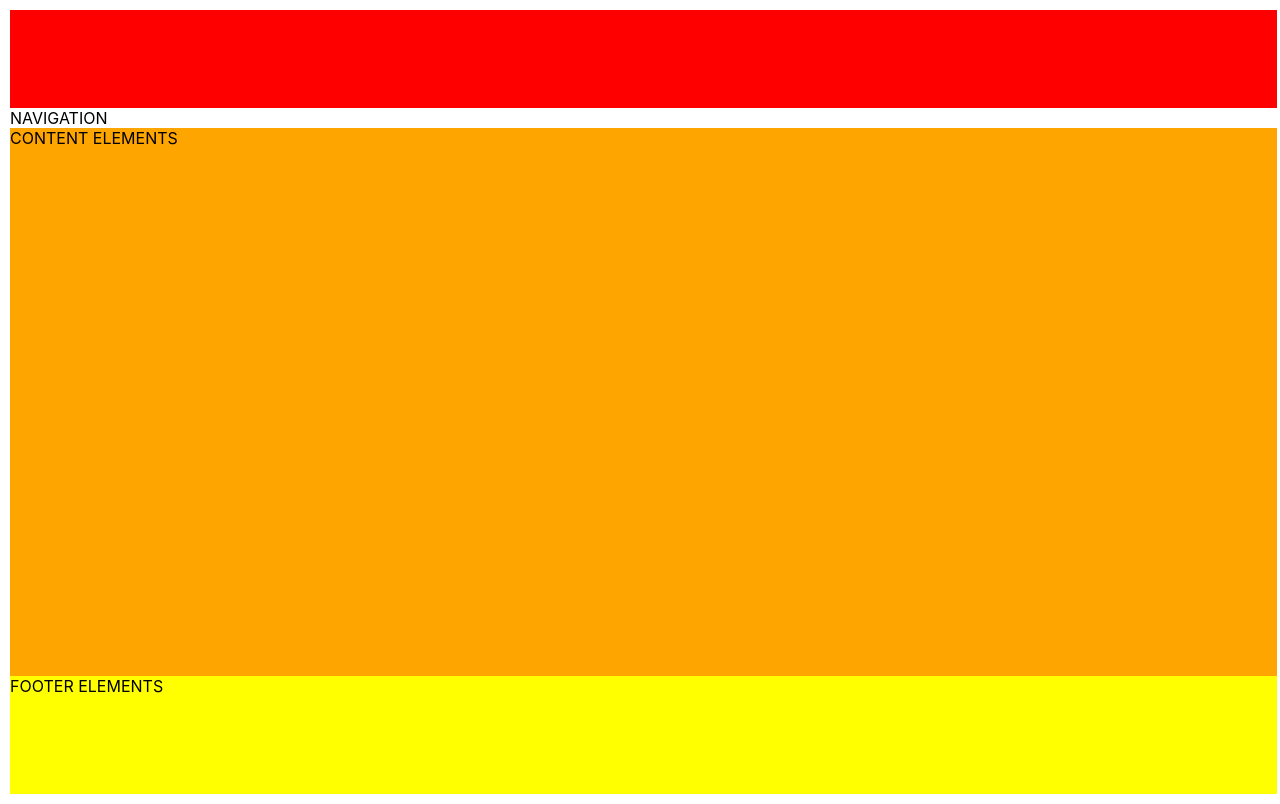
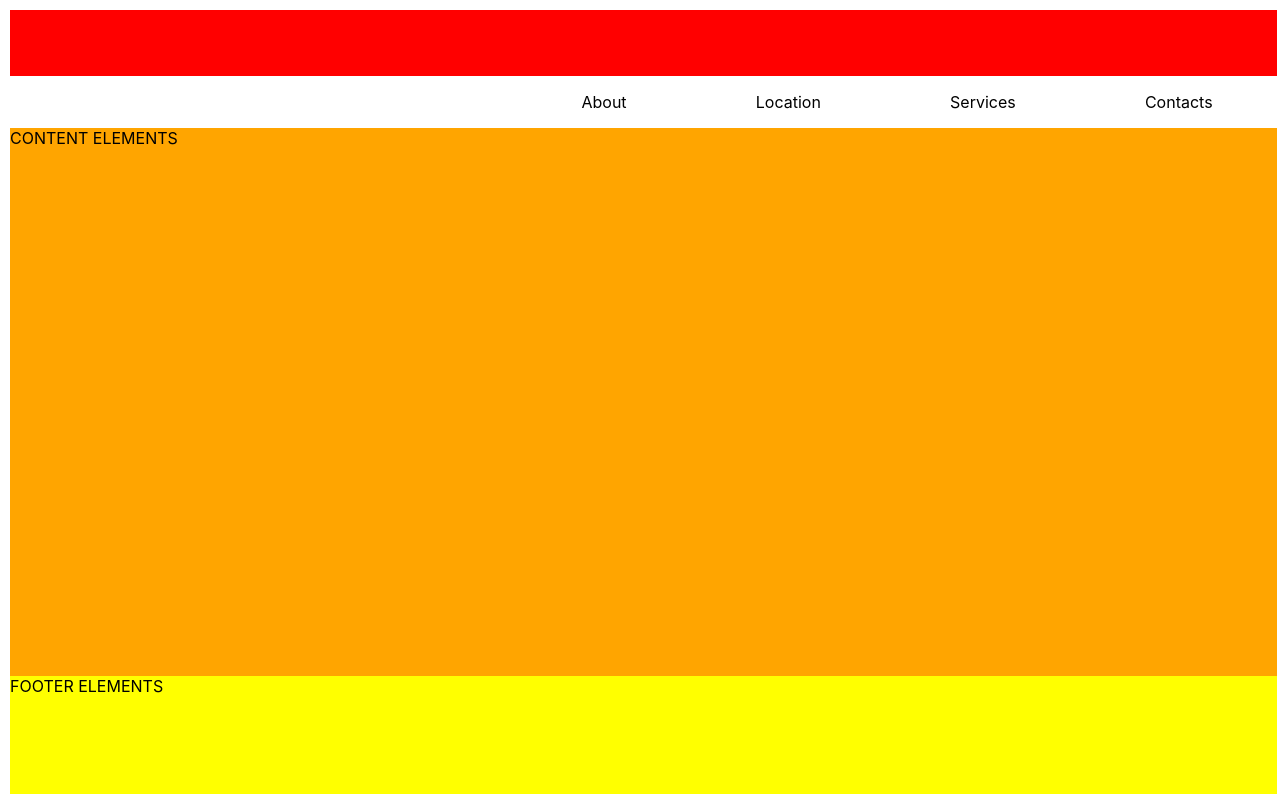
Before and after one commit to rhonvyramos/dentistry-website, a React (Create React App) app: page / in a window 1280 px wide. Built offline with nearby package versions, Linux system fonts and the light colour scheme.

Commit message:
structured navigation tabs

```diff
--- a/src/client/components/navigation/index.css
+++ b/src/client/components/navigation/index.css
@@ -1,8 +1,18 @@
+#navigation_elements {
+    display: flex;
+    flex-direction: row;
+    justify-content: flex-end;
+
+    background-color: white;
+}
+
 #navigation_bar {
     height: 10%;
-    width: 100%;
+    width: 60%;
     background-color: white;
 
-    position: relative;
-    top: 50%;
+    display: flex;
+    flex-direction: row;
+
+    justify-content: space-around;
 }
--- a/src/client/components/navigation/index.js
+++ b/src/client/components/navigation/index.js
@@ -5,7 +5,18 @@ export default function Navigation() {
     return(
         <section id="navigation_elements">
             <div id="navigation_bar">
-                NAVIGATION
+                <div id="tab_about" className="navigation_tab">
+                    <p>About</p>
+                </div>
+                <div id="tab_location" className="navigation_tab">
+                    <p>Location</p>
+                </div>
+                <div id="tab_services" className="navigation_tab">
+                    <p>Services</p>
+                </div>
+                <div id="tab_contact" className="navigation_tab">
+                    <p>Contacts</p>
+                </div>
             </div>
         </section>
     )
```
